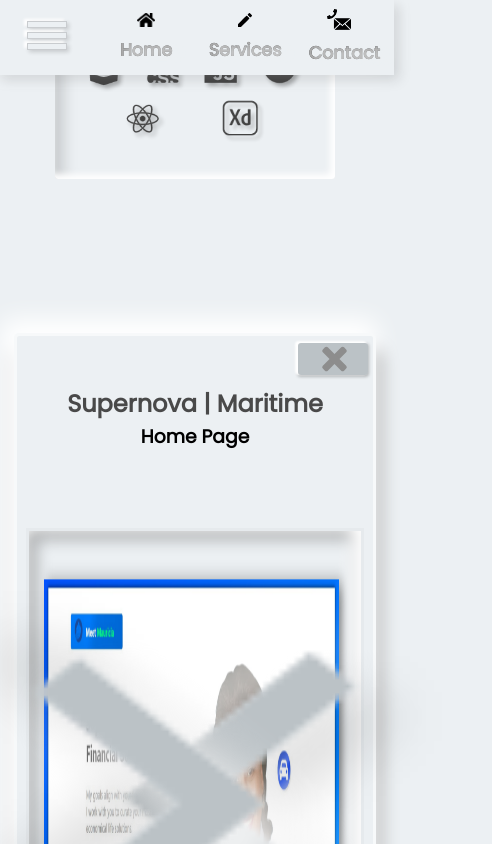
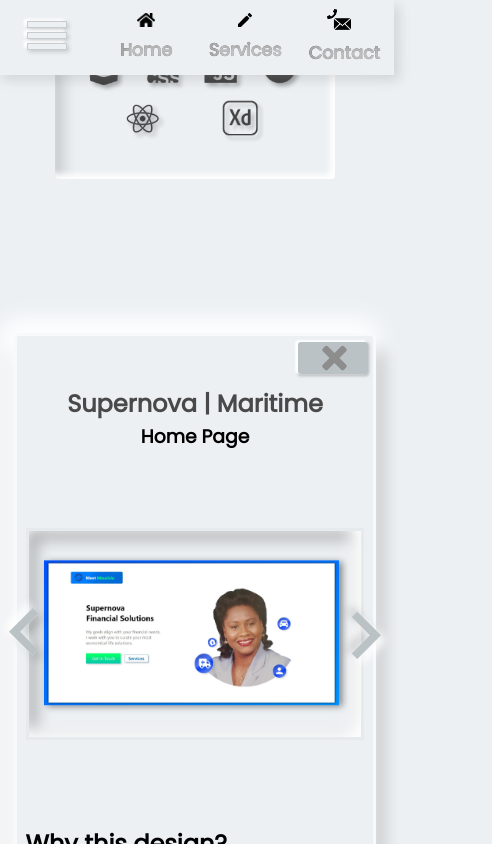
Before and after one commit to JonG-exe/personal-portfolio-nextjs, a Next.js app: page / in a window 390 px wide. Both pictures are taken after a click on the button 91 px from the left and 1338 px from the top of the page. Shown: the part 916-1760 px from the top of the page, 492 px wide, since content can reach past the window. Built offline with nearby package versions, Linux system fonts and the light colour scheme.

Commit message:
reduced impact of Full screen carousel responsivity problem

```diff
--- a/components/Home.js
+++ b/components/Home.js
@@ -106,7 +106,7 @@ export default function Home () {
         <>
             <PageDesign />
 
-            <section className="container">
+            <section id="home-section" className="container">
 
                 <h1 className="inset-text">
                     {/* <span style={{display: "block"}} className="hello-text">Hello.</span>
--- a/components/Portfolio.js
+++ b/components/Portfolio.js
@@ -81,23 +81,23 @@ export default function Portfolio () {
     const imagesInfo =
         [
             [
-                {image: supernova_index.src, title: "Home Page", index: 1},
-                {image: supernova_insurance_selection.src, title: "Insurance Selection Page", index: 2},
-                {image: supernova_home_and_car.src, title: "Home & Car Insurance", index: 3},
-                {image: supernova_health.src, title: "Health Insurance", index: 4},
-                {image: supernova_pension.src, title: "Pension", index: 5},
+                {image: supernova_index, title: "Home Page", index: 1},
+                {image: supernova_insurance_selection, title: "Insurance Selection Page", index: 2},
+                {image: supernova_home_and_car, title: "Home & Car Insurance", index: 3},
+                {image: supernova_health, title: "Health Insurance", index: 4},
+                {image: supernova_pension, title: "Pension", index: 5},
             ],
             [
-                {image: asymmetry_index.src, title: "Home Page", index: 1},
-                {image: asymmetry_memories.src, title: "Memory Log", index: 2},
-                {image: asymmetry_login.src, title: "Login page", index: 3},
+                {image: asymmetry_index, title: "Home Page", index: 1},
+                {image: asymmetry_memories, title: "Memory Log", index: 2},
+                {image: asymmetry_login, title: "Login page", index: 3},
             ],
             [
                 // {image: artboard_image, title: "Lucid Atom Artboard", index: 1},
-                {image: chatDesktopView.src, title: "Desktop View", index: 1},
-                {image: chatBasicLayout.src, title: "Initial Layout", index: 2},
-                {image: chatMobileView.src, title: "Mobile View", index: 3},
-                {image: chatWireframe.src, title: "Wireframe | Example", index: 4},
+                {image: chatDesktopView, title: "Desktop View", index: 1},
+                {image: chatBasicLayout, title: "Initial Layout", index: 2},
+                {image: chatMobileView, title: "Mobile View", index: 3},
+                {image: chatWireframe, title: "Wireframe | Example", index: 4},
             ]
         ]
 
@@ -257,15 +257,15 @@ export default function Portfolio () {
 
                         <div className="project_slider">
                             <div className="project_image_container">
-                                <Image width={500} height={500} onClick={imageClick} className="portfolio_image" src={imagesInfo[imageSetNum][imageNum].image} alt={imagesInfo[imageSetNum][imageNum].alt} />
+                                <Image onClick={imageClick} className="portfolio_image" src={imagesInfo[imageSetNum][imageNum].image} alt={imagesInfo[imageSetNum][imageNum].alt} />
                             </div>
 
                             <button onClick={switchImage} className="switch-arrow switch-arrow-left">
-                                <Image width={500} height={500} name="switchImageLeft" src={switchArrow.src} alt="neumorphic clickable arrow"/>
+                                <Image name="switchImageLeft" src={switchArrow} alt="neumorphic clickable arrow"/>
                             </button>
 
                             <button onClick={switchImage} className="switch-arrow switch-arrow-right">
-                                <Image width={500} height={500} name="switchImageRight" src={switchArrow.src} alt="neumorphic clickable arrow"/>
+                                <Image name="switchImageRight" src={switchArrow} alt="neumorphic clickable arrow"/>
                             </button>
                         </div>
 
@@ -285,13 +285,13 @@ export default function Portfolio () {
                 <ExitButton class="exit-carousel" exitElement={exitCarousel}/>
 
                 <button onClick={switchImage} className="switch-arrow-left-carousel">
-                    <Image width={500} height={500} name="switchImageLeft" src={switchArrow.src} alt="neumorphic clickable arrow"/>
+                    <Image name="switchImageLeft" src={switchArrow} alt="neumorphic clickable arrow"/>
                 </button>
 
-                <Image width={500} height={500} className="carousel-image" onClick={(e)=>{e.stopPropagation()}} src={imagesInfo[imageSetNum][imageNum].image} alt="neumorphic clickable arrow" />
+                <Image className="carousel-image" onClick={(e)=>{e.stopPropagation()}} src={imagesInfo[imageSetNum][imageNum].image} alt="neumorphic clickable arrow" />
 
                 <button onClick={switchImage} className="switch-arrow-right-carousel">
-                    <Image width={500} height={500} name="switchImageRight" src={switchArrow.src} alt="neumorphic clickable arrow"/>
+                    <Image name="switchImageRight" src={switchArrow} alt="neumorphic clickable arrow"/>
                 </button>
 
             </div>
--- a/styles/index.css
+++ b/styles/index.css
@@ -83,6 +83,8 @@ h1 {
     justify-content: space-between;
     align-items: center;
 }
+
+
 
 .profile {
     display: flex;
@@ -859,6 +861,7 @@ button {
 
 .portfolio_image {
     width: 95%;
+    height: auto;
     transition: all 1s;
     cursor: pointer;
 }
@@ -941,6 +944,7 @@ button {
 }
 
 @media screen and (max-width: 950px) {
+
 
     #not-mobile-friendly {
         position: absolute;
@@ -1623,7 +1627,7 @@ button {
 }
 
 .exit-button {
-    z-index: 6;
+    z-index: 2;
     box-sizing: content-box;
     position: absolute;
     top: 0.3%;
@@ -1692,6 +1696,7 @@ button {
 
 .carousel-image {
     width: 95vh;
+    height: auto;
 }
 
 .switch-arrow-left-carousel {
```
